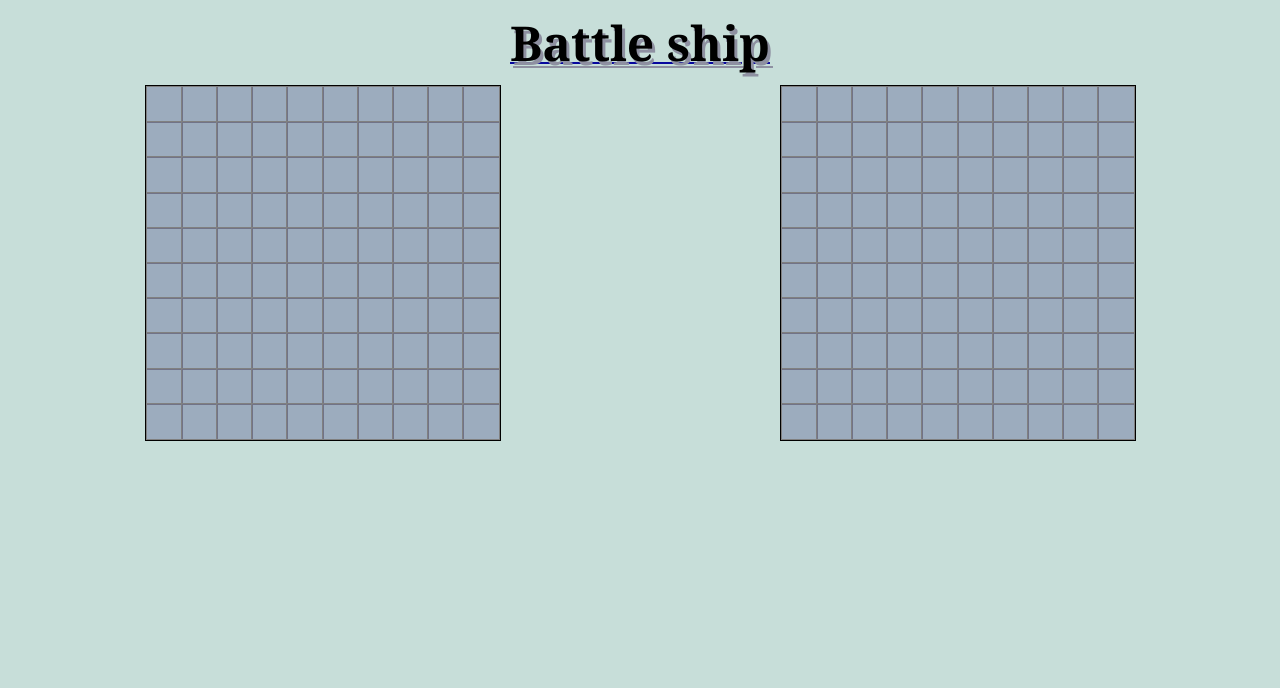
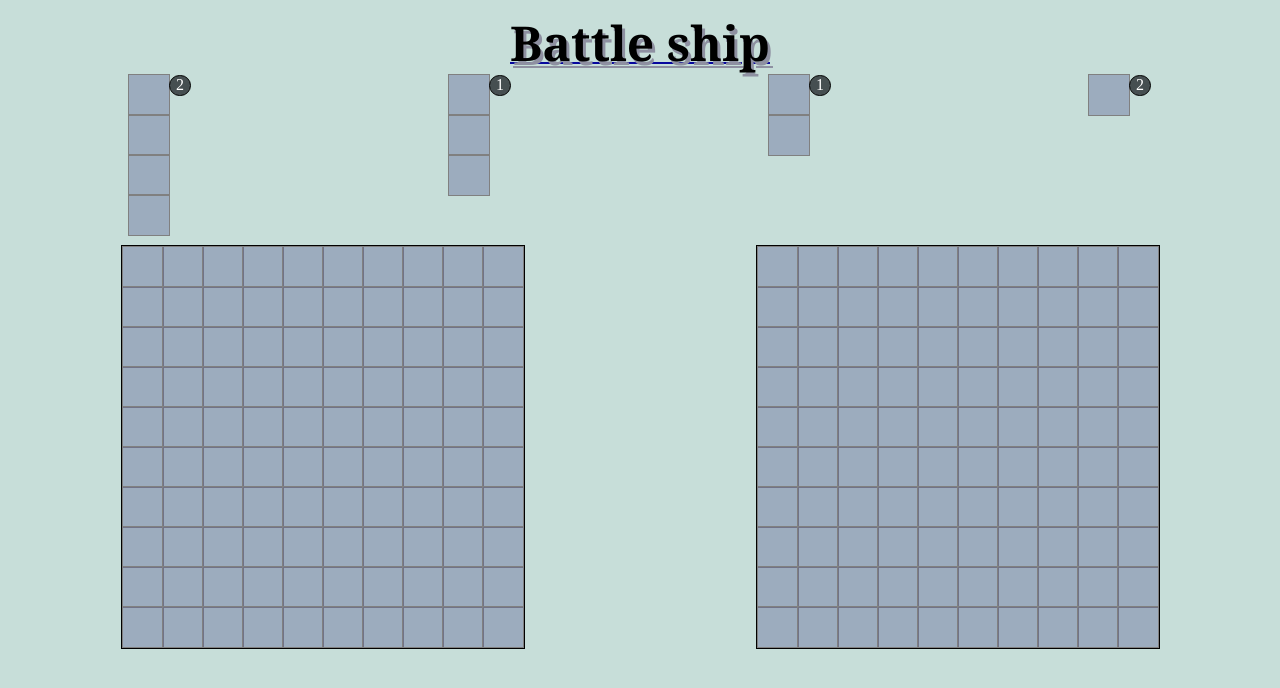
Before and after one commit to Stan-tab/Battle-ship, a website built with webpack: page src/template.html in a window 1280 px wide. Built offline with nearby package versions, Linux system fonts and the light colour scheme.

Commit message:
Improve ui

```diff
--- a/src/style.css
+++ b/src/style.css
@@ -1,4 +1,5 @@
 :root {
+	--side: clamp(15rem, 45vw, 25rem);
 	background-color: rgb(199, 222, 217);
 }
 
@@ -34,8 +35,7 @@ header {
 	justify-content: space-around;
 	align-items: center;
 	padding: 10px;
-	>* {
-		--side: clamp(15rem, 45vw, 22rem);
+	> * {
 		width: var(--side);
 		height: var(--side);
 		display: grid;
@@ -43,3 +43,34 @@ header {
 		border: 2px solid black;
 	}
 }
+
+.ships {
+	display: flex;
+	justify-content: space-between;
+	> * {
+		flex: 1;
+		display: flex;
+		justify-content: center;
+	}
+}
+
+.ship > * {
+	width: calc(var(--side) / 10);
+	height: calc(var(--side) / 10);
+	background-color: rgba(89, 94, 148, 0.39);
+	outline: grey solid 0.5px;
+}
+
+.num {
+	margin: 0;
+	padding: 0;
+	color: white;
+	display: inline-block;
+	text-align: center;
+	vertical-align: middle;
+	width: 1.2rem;
+	height: 1.2rem;
+	background-color: rgb(70, 79, 81);
+	border-radius: 100%;
+	border: 1px solid black;
+}
--- a/src/template.html
+++ b/src/template.html
@@ -8,7 +8,38 @@
 <body>
 	<header>Battle ship</header>
 	<div class="mainBox">
-		<div class="ships"></div>
+		<div class="ships">
+			<div class="ship4">
+				<div class="ship">
+					<div></div>
+					<div></div>
+					<div></div>
+					<div></div>
+				</div>
+				<p class="num">2</p>
+			</div>
+			<div class="ship3">
+				<div class="ship">
+					<div></div>
+					<div></div>
+					<div></div>
+				</div>
+				<p class="num">1</p>
+			</div>
+			<div class="ship2">
+				<div class="ship">
+					<div></div>
+					<div></div>
+				</div>
+				<p class="num">1</p>
+			</div>
+			<div class="ship1">
+				<div class="ship">
+					<div></div>
+				</div>
+				<p class="num">2</p>
+			</div>
+		</div>
 		<div class="boards">
 			<div class="p f"></div>
 			<div class="p t"></div>
```
